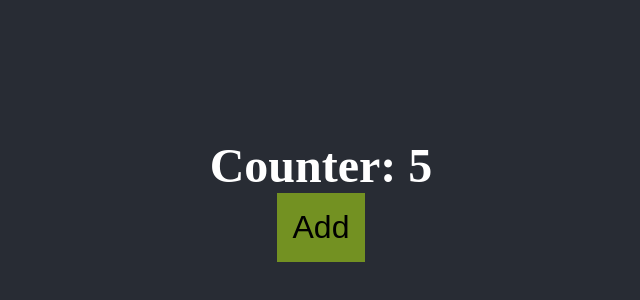
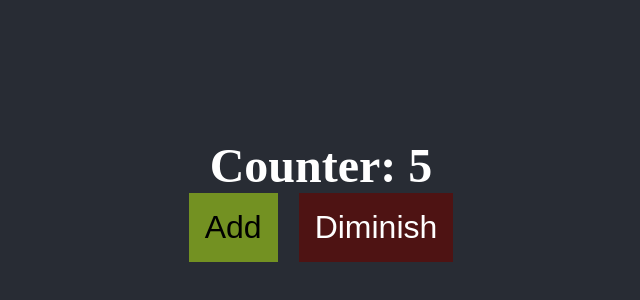
Before and after one commit to engelcituk/react-nivelacion, a React (Vite) app: page / in a window 1280 px wide. Shown: the part 200-500 px from the top of the page, without its empty margins (319-959 px from the left). Built offline with nearby package versions, Linux system fonts and the light colour scheme.

Commit message:
Styled components

```diff
--- a/package.json
+++ b/package.json
@@ -9,6 +9,8 @@
     "preview": "vite preview"
   },
   "dependencies": {
+    "@emotion/react": "^11.10.5",
+    "@emotion/styled": "^11.10.5",
     "react": "^18.2.0",
     "react-dom": "^18.2.0"
   },
--- a/src/components/Counter.css
+++ b/src/components/Counter.css
@@ -9,4 +9,5 @@ h1{
 button{
     font-size: 2rem;
     cursor: pointer;
+    margin: 0 1rem;
 }
--- a/src/components/Counter.jsx
+++ b/src/components/Counter.jsx
@@ -1,6 +1,18 @@
+import styled from "@emotion/styled"
 import {  useState } from "react"
+
 import "./Counter.css"
 
+const BtnDiminish = styled.button`
+    color: white;
+    padding: 1rem;
+    background-color: #4e1313;
+    border: none;
+    &:hover{
+        background-color:#812121 ;
+        font-weight: bold;
+    }
+`
 const Counter = ()=> {
 
     const [counter, setCounter] = useState(5)
@@ -8,14 +20,21 @@ const Counter = ()=> {
     const handleClick = () => {
         setCounter(counter + 1)
     }
+    const handleDiminish = () => {
+        setCounter(counter - 1)
+    }
+
     return(
         <div>
             <h1>Counter: {counter}</h1>
             <button onClick={ handleClick } style={{
                 padding: "1rem",
                 backgroundColor: "#739122",
-                border: "none"
+                border: "none",
+                marginRight: "5px"
             }}>Add</button>
+
+            <BtnDiminish onClick={handleDiminish}>Diminish</BtnDiminish>
         </div>
     )
 }
```
Also changed, not shown: 1 other file (tests, documents, lock files or other folders).
